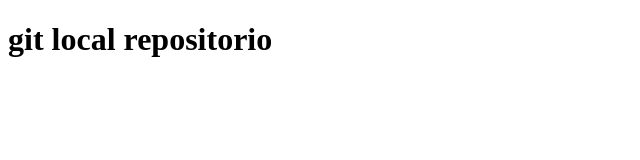
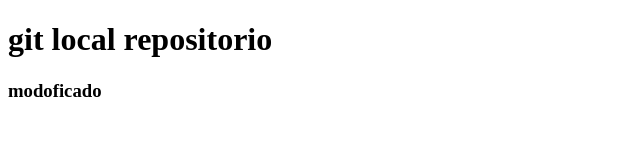
Before and after one commit to alliverc/sena_prueba, a plain HTML site: page index.html in a window 1280 px wide. Shown: the whole page, without its empty margins (0-640 px from the left). Drawn offline with Linux system fonts and the light colour scheme.

Commit message:
archivos editados, estilos,index,main

```diff
--- a/estilos.css
+++ b/estilos.css
@@ -0,0 +1 @@
+trtr
--- a/index.html
+++ b/index.html
@@ -7,6 +7,8 @@
 </head>
 <body>
     <h1>git local repositorio</h1>
+    <h3>modoficado</h3>
+
 
 </body>
 </html>
--- a/main.js
+++ b/main.js
@@ -1 +1,2 @@
 console.log("hola repo git");
+console.log("hola modificado y aparece ene stado m en cada uno de lo modificado");
```
